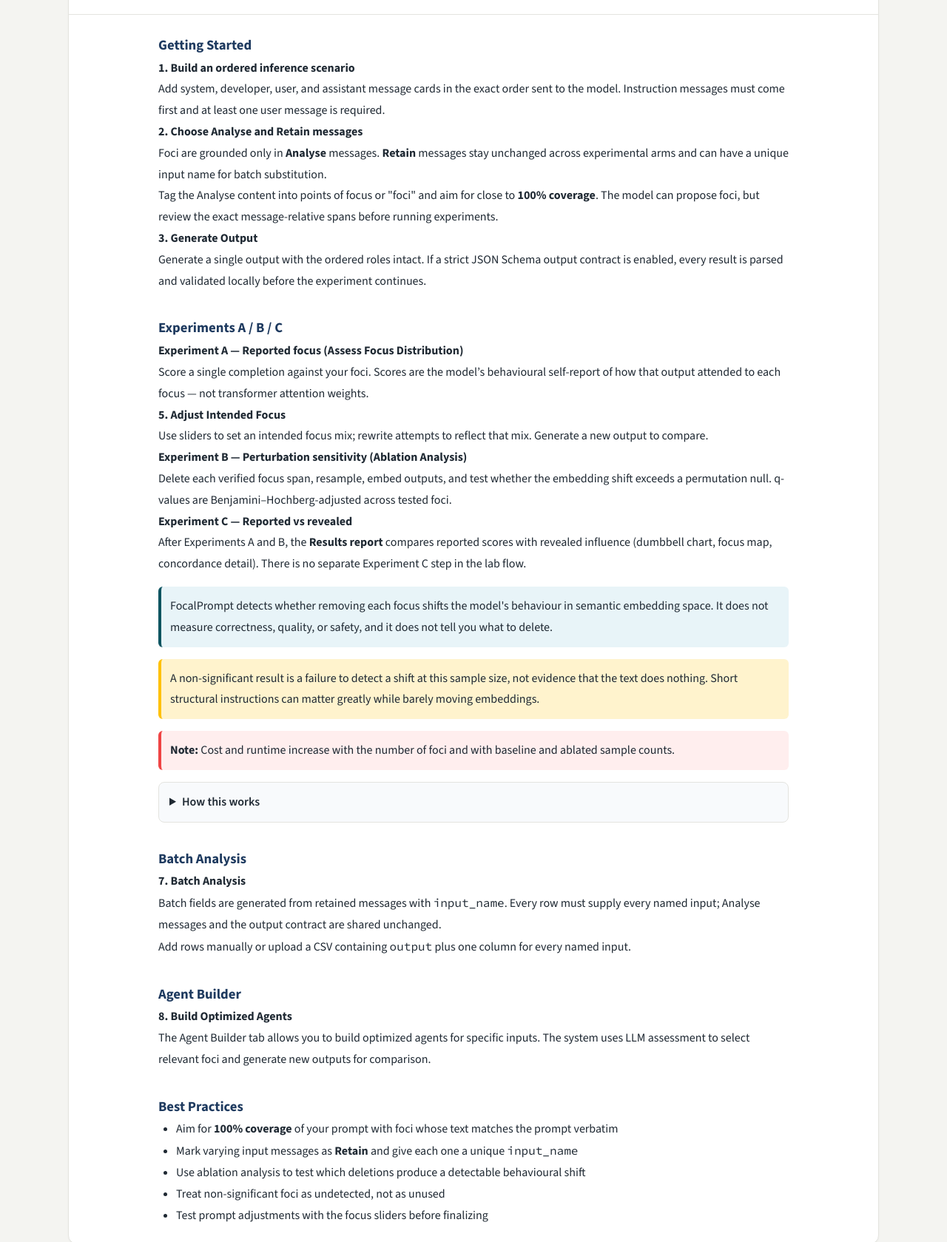
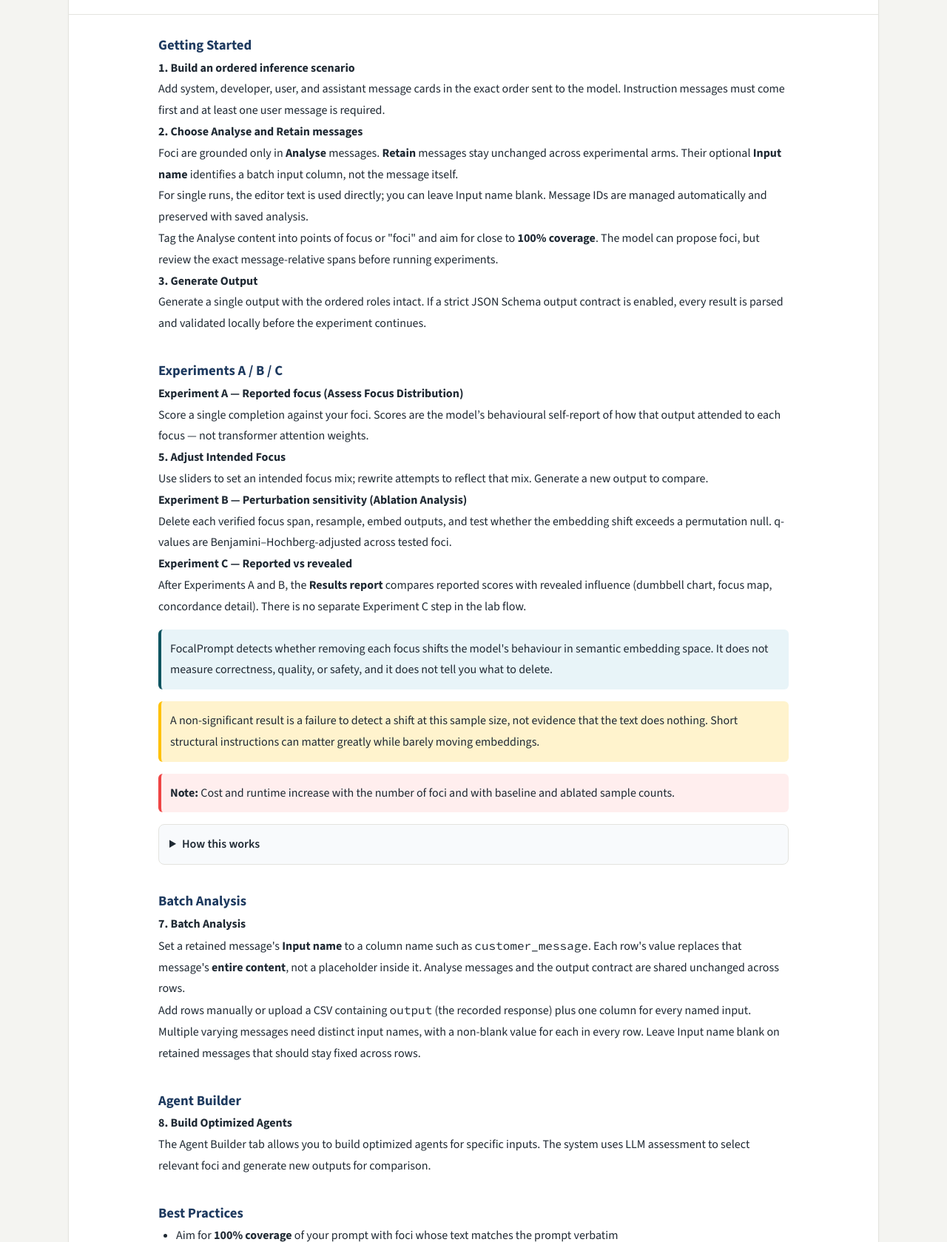
Before and after one commit to thomjenkins/focalprompt, a Flask app: page / in a window 1280 px wide. Shown: the part 226-1905 px from the top of the page at 74% size. Run offline with Flask 3, Linux system fonts and the light colour scheme; data that the repository does not hold is empty; parts of the project's set-up code (start-up, migrations or seed data) failed here and were passed over; some libraries are stand-ins or nearby versions.

Commit message:
docs: clarify named batch input behavior

```diff
--- a/templates/index.html
+++ b/templates/index.html
@@ -140,7 +140,10 @@
 
                             <p><strong>2. Choose Analyse and Retain messages</strong></p>
                             <p>
-                                Foci are grounded only in <strong>Analyse</strong> messages. <strong>Retain</strong> messages stay unchanged across experimental arms and can have a unique input name for batch substitution.
+                                Foci are grounded only in <strong>Analyse</strong> messages. <strong>Retain</strong> messages stay unchanged across experimental arms. Their optional <strong>Input name</strong> identifies a batch input column, not the message itself.
+                            </p>
+                            <p>
+                                For single runs, the editor text is used directly; you can leave Input name blank. Message IDs are managed automatically and preserved with saved analysis.
                             </p>
                             <p>
                                 Tag the Analyse content into points of focus or "foci" and aim for close to <strong>100% coverage</strong>. The model can propose foci, but review the exact message-relative spans before running experiments.
@@ -191,10 +194,10 @@
 
                             <p><strong>7. Batch Analysis</strong></p>
                             <p>
-                                Batch fields are generated from retained messages with <code>input_name</code>. Every row must supply every named input; Analyse messages and the output contract are shared unchanged.
+                                Set a retained message's <strong>Input name</strong> to a column name such as <code>customer_message</code>. Each row's value replaces that message's <strong>entire content</strong>, not a placeholder inside it. Analyse messages and the output contract are shared unchanged across rows.
                             </p>
                             <p>
-                                Add rows manually or upload a CSV containing <code>output</code> plus one column for every named input.
+                                Add rows manually or upload a CSV containing <code>output</code> (the recorded response) plus one column for every named input. Multiple varying messages need distinct input names, with a non-blank value for each in every row. Leave Input name blank on retained messages that should stay fixed across rows.
                             </p>
 
                             <h3 style="margin-top: 32px; color: var(--primary-color);">Agent Builder</h3>
```
Also changed, not shown: docs/inference-scenarios.md (+16 -0 lines), docs/mcp.md (+2 -0 lines).
